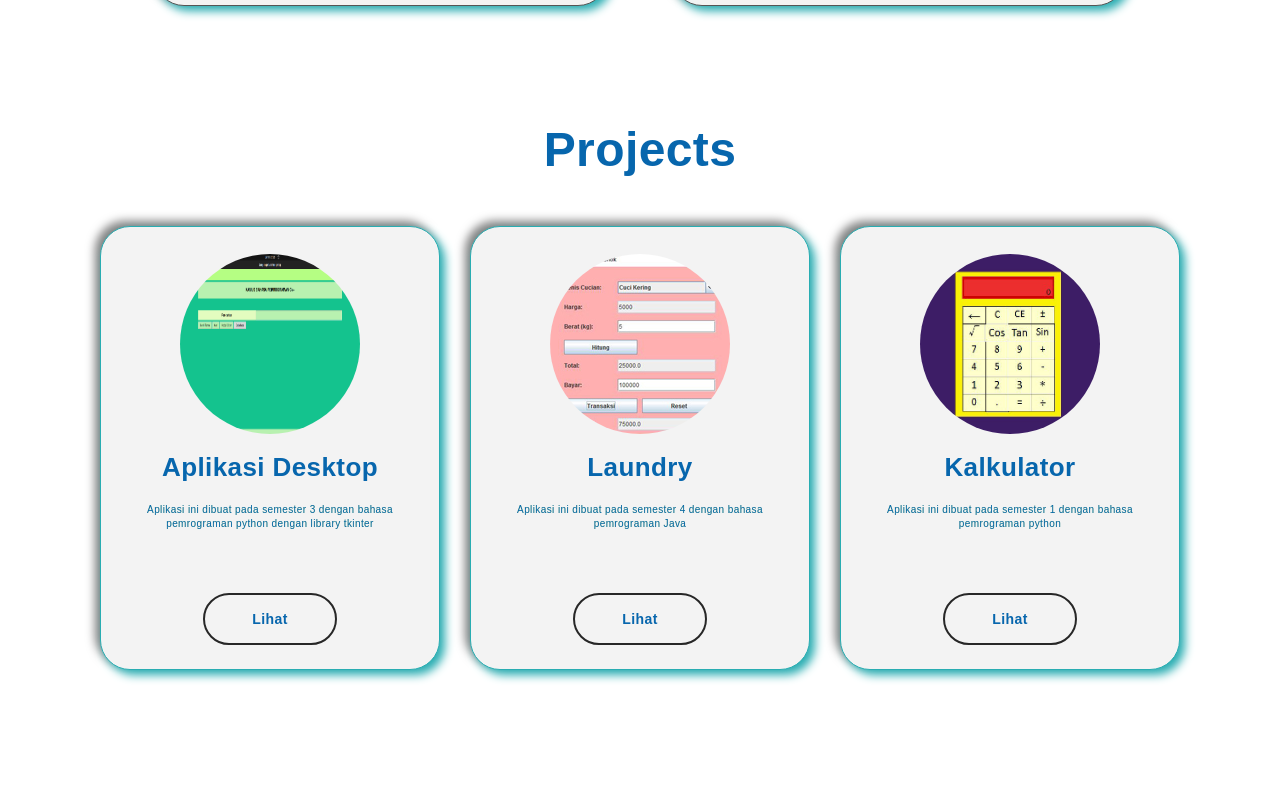
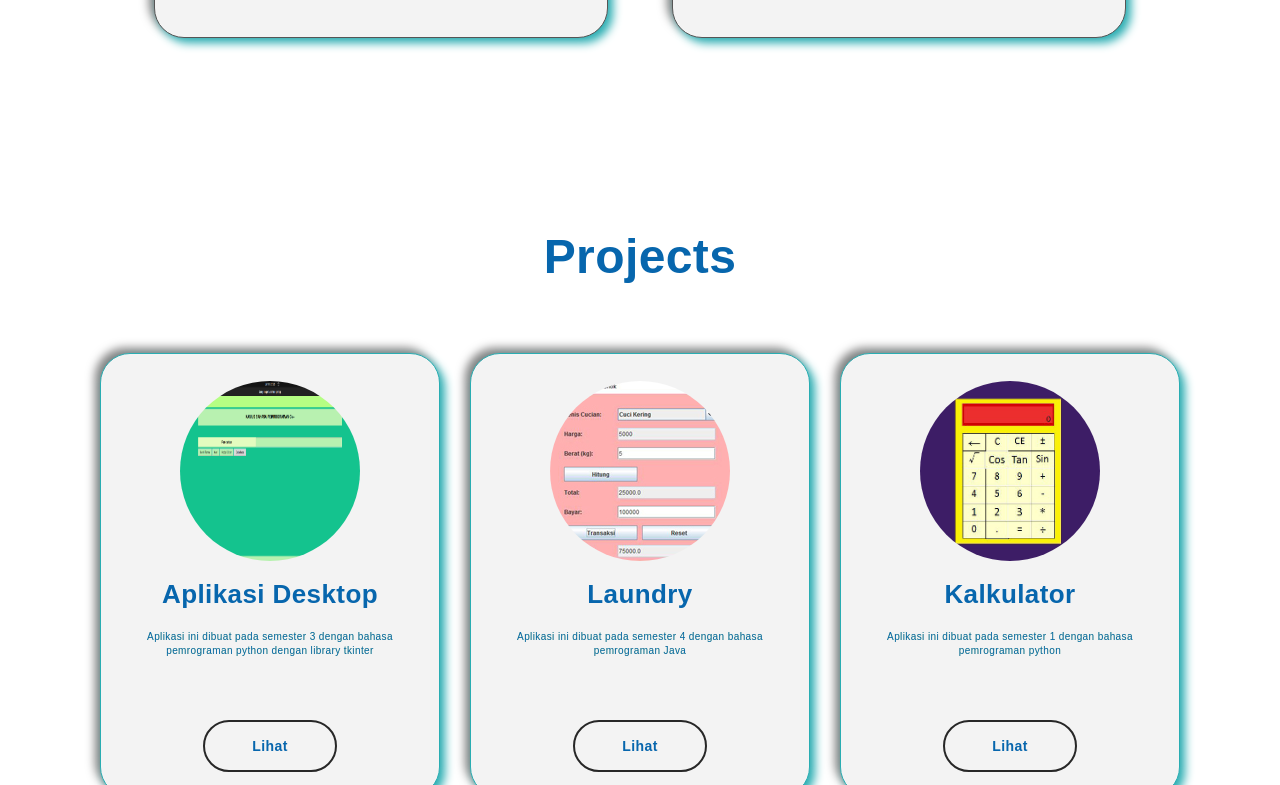
Before and after one commit to AstriMNur/itw2023_project1_07352111047, a plain HTML site: page index.html in a window 1280 px wide. Shown: the part 2015-2800 px from the top of the page. Drawn offline with nearby package versions, Linux system fonts and the light colour scheme.

Commit message:
NoFrameWrk

```diff
--- a/assets/css/style.css
+++ b/assets/css/style.css
@@ -257,7 +257,7 @@ nav {
 /* awal home */
 
 header {
-    padding-top: 10rem;
+    padding-top: 12rem;
     padding-bottom: 8rem;
 }
 
@@ -571,6 +571,7 @@ section {
     display: grid;
     grid-template-columns: repeat(3, 1fr);
     gap: 30px;
+    margin-top: px;
 }
 
 .project {
@@ -578,11 +579,21 @@ section {
     border: 1px solid #29ADB2;
     border-radius: 30px;
     text-align: center;
+    margin-top: 50px;
     /* background: linear-gradient(to bottom, #ffffff, #323443) right; */
     /* Gradien dari atas ke bawah (top to bottom) */
     /* background: linear-gradient(to right, #323443, #434659) bottom right; */
     background-color: #F3F3F3;
     box-shadow: 5px 5px 10px 0 #29ADB2, -5px -5px 10px 0 rgba(0, 0, 0, 0.5);
+}
+
+
+/* .heading .project h1 {
+    margin-top: 20px;
+} */
+
+#Projects .project {
+    margin-top: 20px;
 }
 
 .project img {
--- a/index.html
+++ b/index.html
@@ -97,10 +97,6 @@
             </div>
 
             <div class="about-right">
-
-                <!-- <div class="basic-edu">
-                    <a href="" class="btn btn-dark" id="download" download="assets/cv/CV.pdf">Download CV</a>
-                </div> -->
                 <p>
                     Suba Jo! Saya seorang mahasiswa dari Universitas Khairun di Kota Ternate. Saat ini, sedang menjalani serunya program pertukaran pelajar di Universitas Pasundan, Kota Bandung. Saya sangat antusias dalam menjelajahi teknologi, percaya bahwa tiap langkah
                     membawa kesempatan baru untuk belajar. Pengalaman ini bukan hanya soal ilmu di kelas, tapi juga memperluas pandangan tentang keberagaman budaya yang menginspirasi. Yuk, kita cari lebih banyak pengetahuan dan cerita yang bisa kita bagi
@@ -193,7 +189,7 @@
 
         <!-- ....................Start Project Section.................... -->
         <section id="Projects">
-            <h1 class="heading" style="padding-top: 75px;">Projects</h1>
+            <h1 class="heading" style="padding-top: 150px;">Projects</h1>
             <div class="container project-container" data-aos="fade-up-right" data-aos-delay="300">
                 <div class="project">
                     <img src="assets/img/projeck.png" alt="">
```
